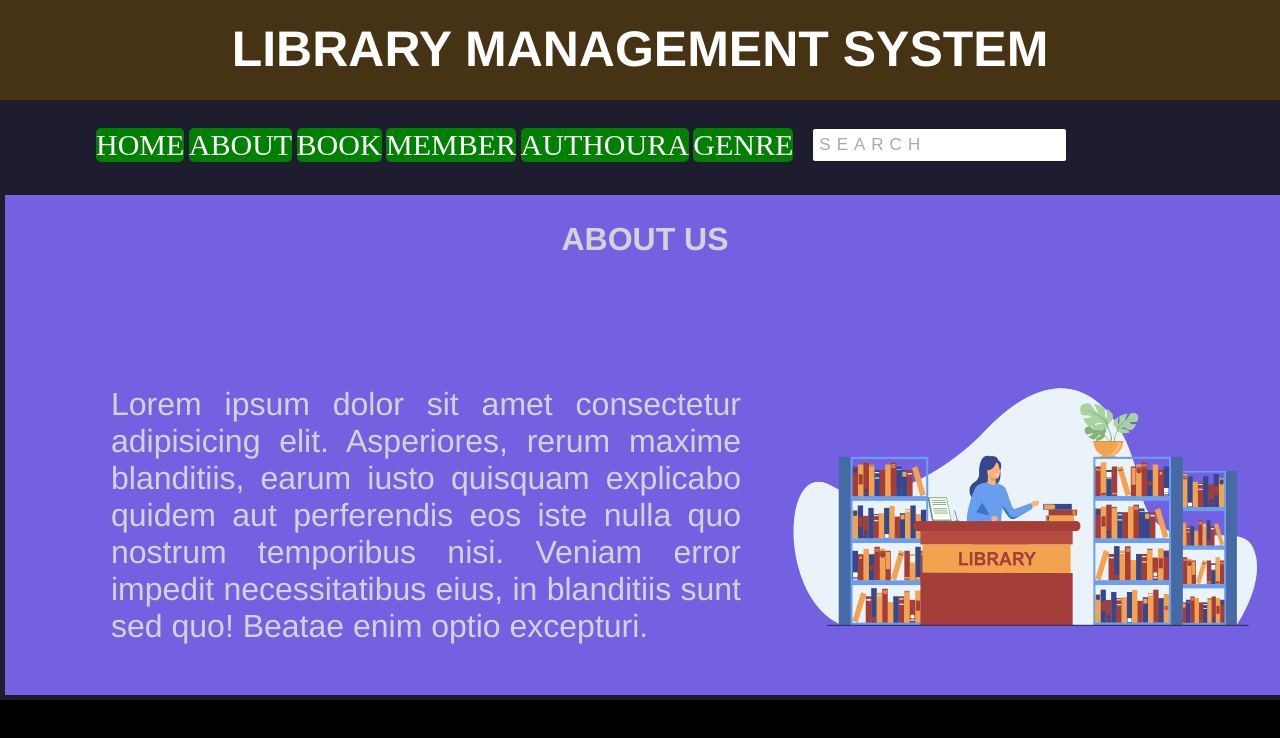
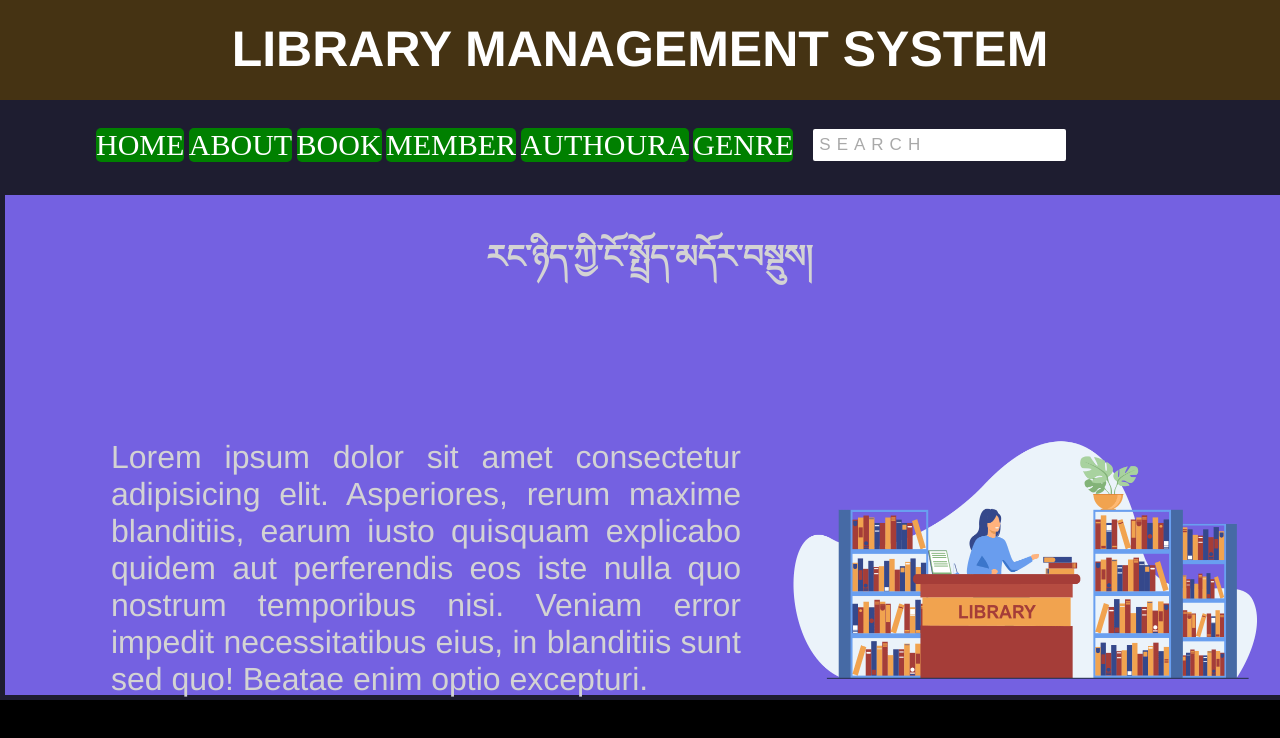
Before and after one commit to dawalhasa/fullStackLab_Repo, a plain HTML site: page index.html in a window 1280 px wide. Shown: the top 738 px of the page. Drawn offline with Linux system fonts and the light colour scheme.

Commit message:
རང་ཉིད་ངོ་ས྄ྤྤོད་ཁ་ས྄ྐྐོང་།

```diff
--- a/index.html
+++ b/index.html
@@ -26,7 +26,7 @@
 				</ssearchbar>
 			</navbar>
 			<div class="content">
-				<h3> About Us </h3>
+				<h3>  རང་ཉིད་ཀྱི་ངོ་སྤྲོད་མདོར་བསྡུས། </h3>
 				<p>
 					Lorem ipsum dolor sit amet consectetur adipisicing elit. Asperiores, rerum maxime blanditiis, earum iusto quisquam explicabo quidem aut perferendis eos iste nulla quo nostrum temporibus nisi. Veniam error impedit necessitatibus eius, in blanditiis sunt sed quo! Beatae enim optio excepturi.
 				</p>
```
